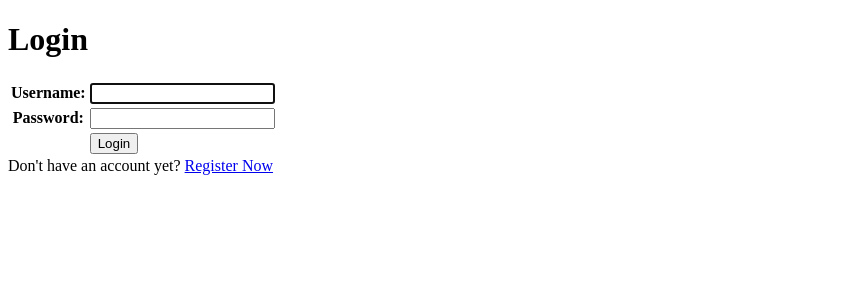
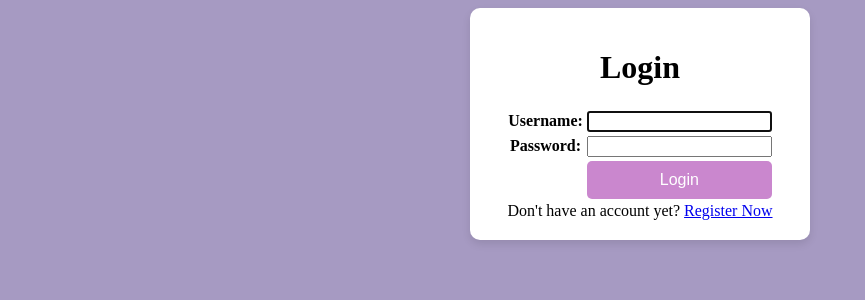
Before and after one commit to raisassc/raisa-petshop, a Django app: page /login/ in a window 1280 px wide. Shown: the top 300 px of the page, without its empty margins (0-865 px from the left). Run offline with Django 5.2, Linux system fonts and the light colour scheme.

Commit message:
menambahkan css

```diff
--- a/main/templates/login.html
+++ b/main/templates/login.html
@@ -5,6 +5,7 @@
 {% endblock meta %}
 
 {% block content %}
+<div class="container">
 <div class="login">
   <h1>Login</h1>
 
@@ -28,5 +29,6 @@
   {% endif %} Don't have an account yet?
   <a href="{% url 'main:register' %}">Register Now</a>
 </div>
+</div>
 
 {% endblock content %}
--- a/main/templates/main.html
+++ b/main/templates/main.html
@@ -1,5 +1,6 @@
 {% extends 'base.html' %}
 {% block content %}
+<div class="petshop-page"></div>
  <h1>Raisa Pet Shop</h1>
 
  <h5>NPM: </h5>
--- a/main/views.py
+++ b/main/views.py
@@ -17,6 +17,7 @@ def show_main(request):
     context = {
         'app': 'Raisa Pet Shop',
         'name': request.user.username,
+        'npm' : '2306165755',
         'class': 'PBP C',
         'product_entries': product_entries,
         'last_login': request.COOKIES['last_login'],
--- a/raisa_petshop/settings.py
+++ b/raisa_petshop/settings.py
@@ -119,6 +119,7 @@ USE_TZ = True
 # https://docs.djangoproject.com/en/5.1/howto/static-files/
 
 STATIC_URL = 'static/'
+STATICFILES_DIRS = [BASE_DIR / "static"]
 
 # Default primary key field type
 # https://docs.djangoproject.com/en/5.1/ref/settings/#default-auto-field
--- /dev/null
+++ b/static/css/styles.css
@@ -0,0 +1,35 @@
+body {
+    background-color: rgb(166, 154, 194);
+}
+.container{
+    display: flex;
+    justify-content: center;
+    align-items: center;
+}
+.login {
+    background-color: white;
+    padding: 20px;
+    border-radius: 10px;
+    box-shadow: 0px 4px 8px rgba(0, 0, 0, 0.1);
+    width: 300px;
+    text-align: center;
+}
+
+.login_btn {
+    width: 100%;
+    padding: 10px;
+    background-color: #ca87ce;
+    color: white;
+    border: none;
+    border-radius: 5px;
+    cursor: pointer;
+    font-size: 16px;
+}
+
+.login_btn:hover {
+    background-color: #210323;
+}
+
+table {
+    margin: auto;
+}
--- a/templates/base.html
+++ b/templates/base.html
@@ -4,6 +4,7 @@
   <head>
     <meta charset="UTF-8" />
     <meta name="viewport" content="width=device-width, initial-scale=1.0" />
+    <link rel="stylesheet" type="text/css" href="{% static 'css/styles.css' %}">
     {% block meta %} {% endblock meta %}
   </head>
 
```
